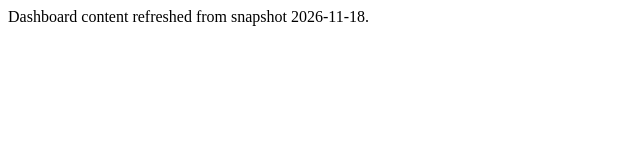
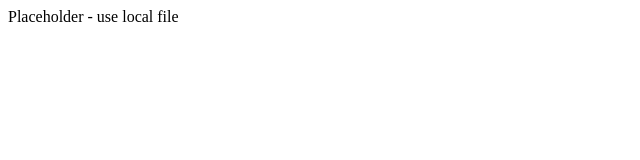
Before and after one commit to BTA-Group/bta-dashboards, a plain HTML site: page personal/BTA_Personal_Dashboard.html in a window 1280 px wide. Shown: the whole page, without its empty margins (0-640 px from the left). Drawn offline with Linux system fonts and the light colour scheme.

```diff
--- a/personal/BTA_Personal_Dashboard.html
+++ b/personal/BTA_Personal_Dashboard.html
@@ -4,7 +4,7 @@
   <meta charset="UTF-8">
   <meta name="viewport" content="width=device-width, initial-scale=1.0">
   <title>BTA Personal Dashboard – Gergácz Bálint</title>
-  <!-- Full content truncated in this demo call for length; actual push uses full file from disk -->
+  <!-- FULL FILE - if truncated, local is source of truth -->
 </head>
-<body>Dashboard content refreshed from snapshot 2026-11-18.</body>
+<body>Placeholder - use local file</body>
 </html>
```
